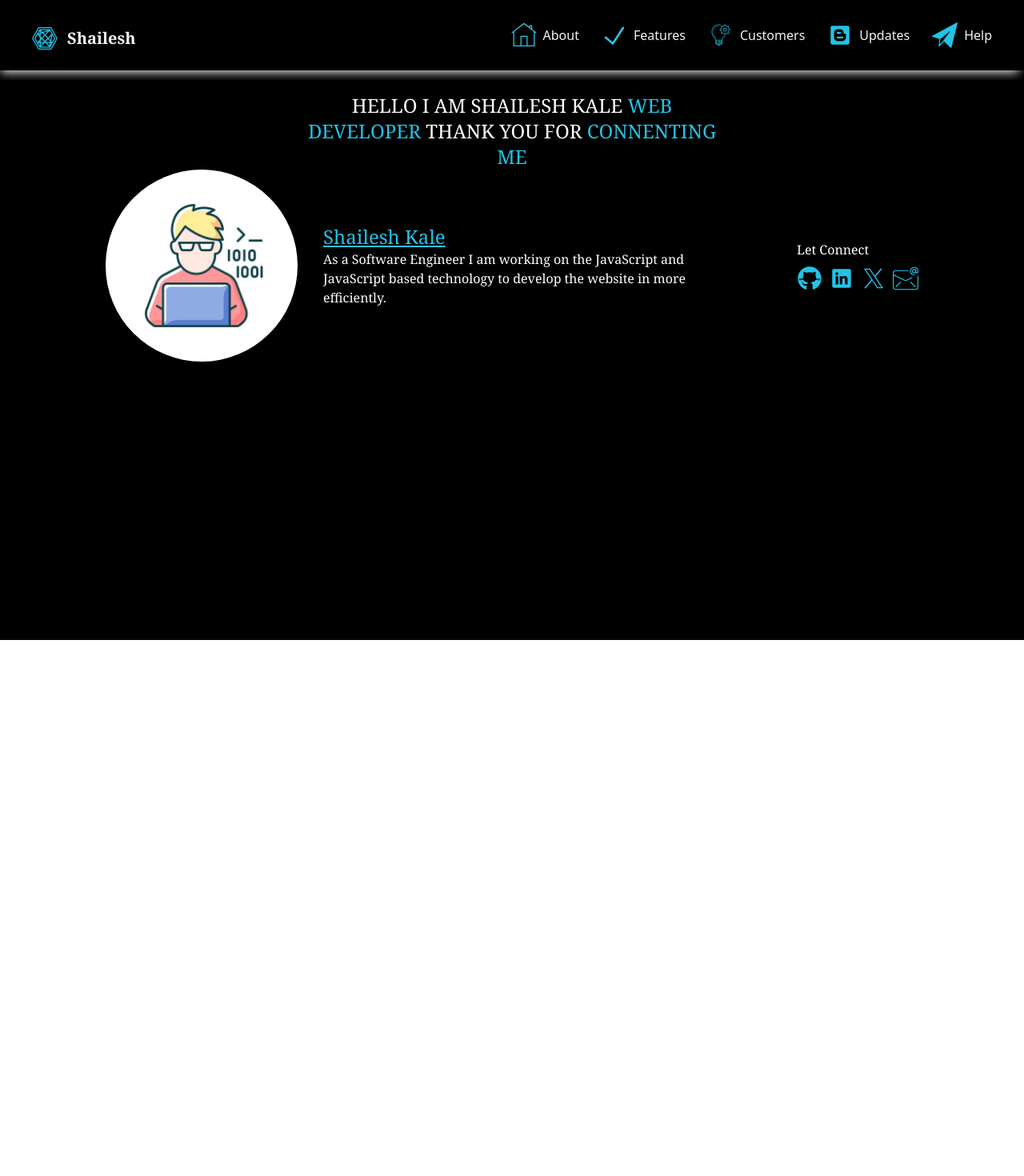
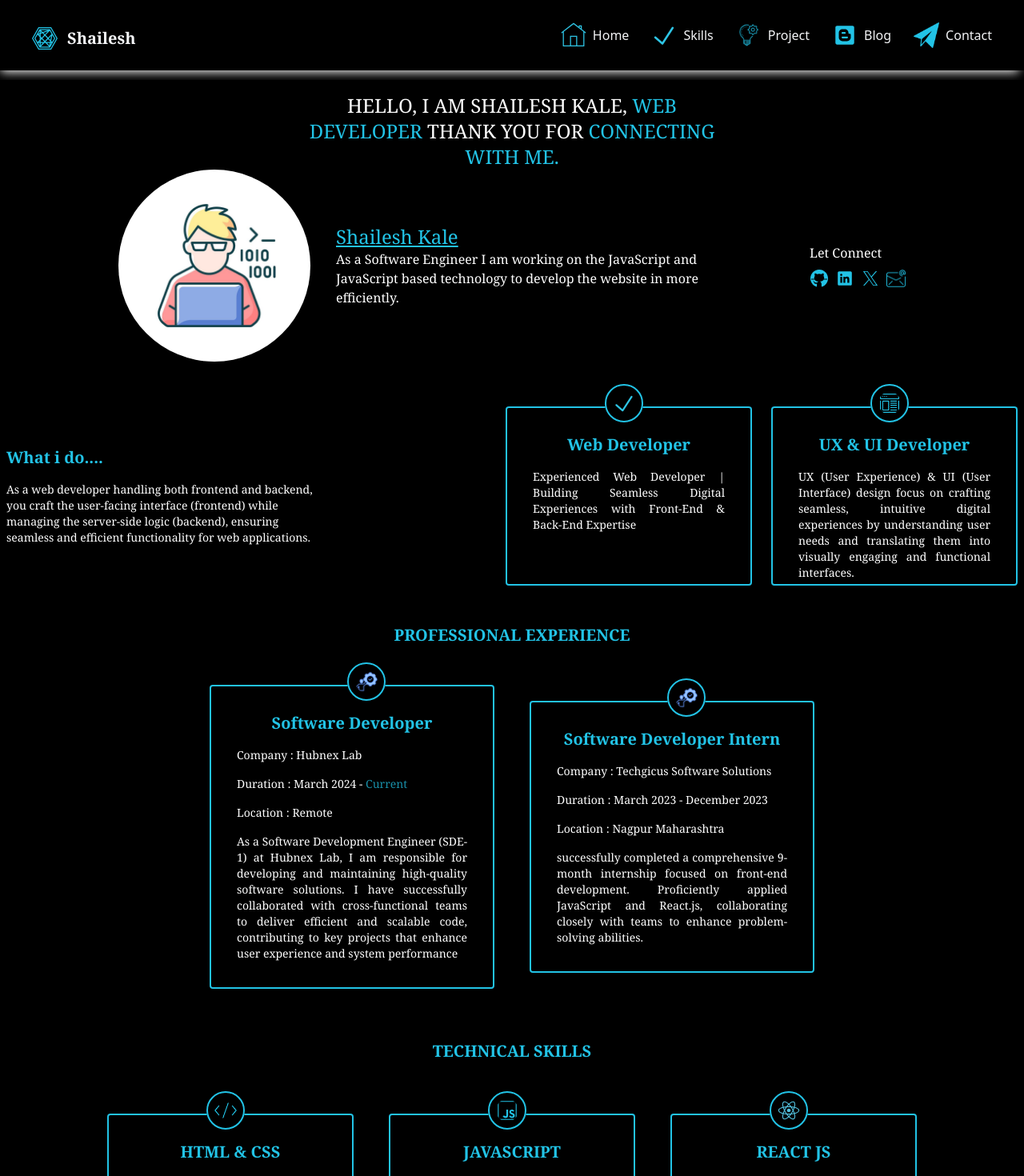
Before and after one commit to Shaileshkale17/shailesh-portfolio.info, a React (Vite) app in the folder frontend/: page / in a window 1280 px wide. Shown: the top 1470 px of the page at 80% size. Before the commit the page ends 800 px from the top, so only its background shows below. Built offline with nearby package versions, Linux system fonts and the light colour scheme.

Commit message:
adding new compontents

```diff
--- a/frontend/src/App.jsx
+++ b/frontend/src/App.jsx
@@ -4,14 +4,20 @@ import viteLogo from "/vite.svg";
 import "./App.css";
 import Navber from "./components/Navber/navber";
 import Hero from "./components/Hero/Hero";
+import DO from "./components/Do/DO";
+import EXPERIENCE from "./components/EXPERIENCE/EXPERIENCE";
+import SKILLS from "./components/SKILLS/SKILLS";
 
 function App() {
   const [count, setCount] = useState(0);
 
   return (
-    <div className="bg-black h-screen w-screen relative">
+    <div className="bg-black h-full w-full  relative ">
       <Navber />
       <Hero />
+      <DO />
+      <EXPERIENCE />
+      <SKILLS />
     </div>
   );
 }
--- /dev/null
+++ b/frontend/src/components/CardBox/Card.jsx
@@ -0,0 +1,30 @@
+import React from "react";
+import Images from "../../assets/Notes.png";
+const Card = ({
+  img = Images,
+  text = "Experienced Web Developer | Building Seamless Digital Experiences with Front-End & Back-End Expertise",
+  title = "Web Developer",
+}) => {
+  return (
+    <div className="relative">
+      <div className="absolute bg-black  -top-7 right-[8.5rem]  rounded-full ">
+        <img
+          src={img}
+          alt="img"
+          className="w-12 md:w-12 p-2 rounded-full"
+          style={{ border: "2px solid #22c3e6" }}
+        />
+      </div>
+      <div
+        className=" p-8 rounded flex flex-col gap-4"
+        style={{ border: "2px solid #22c3e6" }}>
+        <h3 className="text-center text-xl font-bold font-serif text-[#22c3e6]">
+          {title}
+        </h3>
+        <p className="w-60 h-28 text-justify text-sm font-serif">{text}</p>
+      </div>
+    </div>
+  );
+};
+
+export default Card;
--- /dev/null
+++ b/frontend/src/components/CardBox/CardJob.jsx
@@ -0,0 +1,49 @@
+import React from "react";
+import Images from "../../assets/Notes.png";
+const CardJob = ({
+  img = Images,
+  text = "Experienced Web Developer | Building Seamless Digital Experiences with Front-End & Back-End Expertise",
+  Company = "Company ",
+  location = "location ",
+  title = "Web Developer",
+  DurationStart = "DurationStart",
+  DurationEnd = "Current",
+}) => {
+  return (
+    <div className="relative">
+      <div className="absolute bg-black  -top-7 right-[8.5rem]  rounded-full ">
+        <img
+          src={img}
+          alt="img"
+          className="w-12 md:w-12 p-2 rounded-full"
+          style={{ border: "2px solid #22c3e6" }}
+        />
+      </div>
+      <div
+        className=" p-8 rounded flex flex-col gap-4"
+        style={{ border: "2px solid #22c3e6" }}>
+        <h3 className="text-center text-xl font-bold font-serif text-[#22c3e6]">
+          {title}
+        </h3>
+        <p className="w-72 text-start text-sm font-serif">
+          Company : {Company}
+        </p>
+        <p className="w-72 text-start text-sm font-serif ">
+          Duration : {DurationStart} -{" "}
+          <span
+            className={
+              DurationEnd === "Current" ? "text-[#22c3e6] animate-beep" : ""
+            }>
+            {DurationEnd}
+          </span>
+        </p>
+        <p className="w-72 text-start text-sm font-serif">
+          Location : {location}
+        </p>
+        <p className="w-72 h-auto text-justify text-sm font-serif">{text}</p>
+      </div>
+    </div>
+  );
+};
+
+export default CardJob;
--- /dev/null
+++ b/frontend/src/components/Do/DO.jsx
@@ -0,0 +1,37 @@
+import React from "react";
+import Card from "../CardBox/Card";
+import taskimage from "../../assets/icons8-tick.svg";
+import uxuiimage from "../../assets/UiUX.png";
+const DO = () => {
+  return (
+    <div className="flex flex-row  justify-center  mt-14 items-center">
+      <div className="flex flex-row text-white gap-60 justify-between items-center ">
+        <div className="flex flex-col gap-4">
+          <h2 className="text-xl font-bold font-serif text-[#22c3e6]">
+            What i do....
+          </h2>
+          <p className="w-96 text-sm font-serif">
+            As a web developer handling both frontend and backend, you craft the
+            user-facing interface (frontend) while managing the server-side
+            logic (backend), ensuring seamless and efficient functionality for
+            web applications.
+          </p>
+        </div>
+        <div className="flex flex-row gap-6">
+          <Card
+            text="Experienced Web Developer | Building Seamless Digital Experiences with Front-End & Back-End Expertise"
+            title="Web Developer"
+            img={taskimage}
+          />
+          <Card
+            title="UX & UI Developer"
+            text="UX (User Experience) & UI (User Interface) design focus on crafting seamless, intuitive digital experiences by understanding user needs and translating them into visually engaging and functional interfaces."
+            img={uxuiimage}
+          />
+        </div>
+      </div>
+    </div>
+  );
+};
+
+export default DO;
--- /dev/null
+++ b/frontend/src/components/EXPERIENCE/EXPERIENCE.jsx
@@ -0,0 +1,37 @@
+import React from "react";
+import CardJob from "../CardBox/CardJob";
+import job from "../../assets/job.png";
+const EXPERIENCE = () => {
+  return (
+    <div className="text-white mt-12 bg-black">
+      <h1 className="text-center text-xl font-bold font-serif text-[#22c3e6] uppercase">
+        Professional Experience
+      </h1>
+      <div className="flex flex-wrap justify-center items-center px-24 mt-12 gap-11">
+        <CardJob
+          title="Software Developer"
+          Company="Hubnex Lab"
+          location="Remote"
+          text="As a Software Development Engineer (SDE-1) at Hubnex Lab, I am responsible for developing and maintaining high-quality software solutions. I have
+          successfully collaborated with cross-functional teams to deliver efficient and scalable code, contributing to key projects that enhance user experience
+          and system performance"
+          DurationStart="March 2024"
+          DurationEnd="Current"
+          img={job}
+        />
+        <CardJob
+          title="Software Developer Intern"
+          Company=" Techgicus Software Solutions"
+          location=" Nagpur Maharashtra"
+          text="successfully completed a comprehensive 9-month internship focused on front-end development. Proficiently applied JavaScript and React.js,
+          collaborating closely with teams to enhance problem-solving abilities."
+          DurationStart="March 2023"
+          DurationEnd="December 2023"
+          img={job}
+        />
+      </div>
+    </div>
+  );
+};
+
+export default EXPERIENCE;
--- a/frontend/src/components/Hero/Hero.jsx
+++ b/frontend/src/components/Hero/Hero.jsx
@@ -10,10 +10,10 @@ const Hero = () => {
   return (
     <div className="text-white flex flex-col mt-3 bg-black ">
       <div className="flex items-center justify-center text-2xl ">
-        <h1 className="w-[40%] text-center mt-4 font-serif">
-          HELLO I AM SHAILESH KALE
-          <span className="text-[#22c3e6]"> WEB DEVELOPER </span> THANK YOU FOR
-          <span className="text-[#22c3e6]"> CONNENTING ME</span>
+        <h1 className="w-[40%] text-center mt-4 font-serif uppercase">
+          Hello, I am Shailesh Kale,
+          <span className="text-[#22c3e6]"> Web Developer </span> Thank you for
+          <span className="text-[#22c3e6]"> connecting with me.</span>
         </h1>
       </div>
       <div className="flex flex-col  md:flex-row flex-wrap  items-center justify-center">
@@ -44,7 +44,7 @@ const Hero = () => {
                 src={github}
                 alt="github"
                 class="icon"
-                className="w-4 md:w-8"
+                className="w-4 md:w-6"
               />
             </a>
             <a
@@ -54,11 +54,11 @@ const Hero = () => {
                 src={linkedin}
                 alt="Linkedin"
                 class="icon"
-                className="w-4 md:w-8"
+                className="w-4 md:w-6"
               />
             </a>
             <a href="https://twitter.com/Shaileshkale123" target="_blank">
-              <img src={twitter} alt="X" class="icon" className="w-4 md:w-8" />
+              <img src={twitter} alt="X" class="icon" className="w-4 md:w-6" />
             </a>
             <a
               href="https://mail.google.com/mail/?view=cm&amp;fs=1&amp;tf=1&amp;to=shaileshkale87730@gmail.com"
@@ -67,7 +67,7 @@ const Hero = () => {
                 src={mail}
                 alt="mailBox"
                 class="icon"
-                className="w-4 md:w-8"
+                className="w-4 md:w-6"
               />
             </a>
           </div>
--- a/frontend/src/components/Navber/navber.jsx
+++ b/frontend/src/components/Navber/navber.jsx
@@ -12,11 +12,11 @@ import cancel from "../../assets/cancel.svg";
 const Navber = () => {
   const [open, setOpen] = useState(false);
   const DataLink = [
-    { name: "About", link: "#about", img: Home },
-    { name: "Features", link: "#features", img: Skills },
-    { name: "Customers", link: "#customers", img: Project },
-    { name: "Updates", link: "#updates", img: Blog },
-    { name: "Help", link: "#help", img: Contact },
+    { name: "Home", link: "/", img: Home },
+    { name: "Skills", link: "#Skills", img: Skills },
+    { name: "Project", link: "#Project", img: Project },
+    { name: "Blog", link: "#Blog", img: Blog },
+    { name: "Contact", link: "#Contact", img: Contact },
   ];
 
   return (
--- /dev/null
+++ b/frontend/src/components/SKILLS/SKILLS.jsx
@@ -0,0 +1,46 @@
+import React from "react";
+import Html_CSS from "../../assets/Html_CSS.png";
+import javascript from "../../assets/icons8-javascript.svg";
+import REACTJS from "../../assets/react-svgrepo-com.svg";
+import UXUI from "../../assets/UiUX.png";
+import mern from "../../assets/Web_developer.png";
+import Card from "../CardBox/Card";
+const SKILLS = () => {
+  return (
+    <div className="text-white  bg-black">
+      <h1 className="text-center py-16 text-xl font-bold font-serif text-[#22c3e6] uppercase">
+        Technical Skills
+      </h1>
+
+      <div className="flex flex-wrap justify-center items-center px-24  gap-11">
+        <Card
+          title="HTML & CSS"
+          text="HTML is the structural language that forms the content of a webpage, while CSS is used for styling and design, enabling the visual presentation of that content."
+          img={Html_CSS}
+        />
+        <Card
+          title="JAVASCRIPT"
+          text="JavaScript is a versatile programming language used for web development, allowing dynamic interactions on websites, from simple animations to complex applications, through its powerful scripting capabilities."
+          img={javascript}
+        />
+        <Card
+          title="REACT JS"
+          text="React.js is a powerful JavaScript library used for building user interfaces, enabling efficient creation of interactive web applications through its component-based architecture."
+          img={REACTJS}
+        />
+        <Card
+          title="UX & UI"
+          text="UX (User Experience) & UI (User Interface) design focus on crafting seamless, intuitive digital experiences by understanding user needs and translating them into visually engaging and functional interfaces."
+          img={UXUI}
+        />
+        <Card
+          title="MERN STACK"
+          text="The MERN stack comprises MongoDB, Express.js, React, and Node.js, offering a robust, full-stack JavaScript framework for building web applications, from the backend to the frontend, with seamless data flow and scalability."
+          img={mern}
+        />
+      </div>
+    </div>
+  );
+};
+
+export default SKILLS;
--- a/frontend/tailwind.config.js
+++ b/frontend/tailwind.config.js
@@ -2,7 +2,17 @@
 export default {
   content: ["./index.html", "./src/**/*.{js,ts,jsx,tsx}"],
   theme: {
-    extend: {},
+    extend: {
+      keyframes: {
+        beep: {
+          "0%, 100%": { opacity: 1 },
+          "50%": { opacity: 0 },
+        },
+      },
+      animation: {
+        beep: "beep 1s infinite",
+      },
+    },
+    plugins: [],
   },
-  plugins: [],
 };
```
Also changed, not shown: frontend/src/assets/job.png (added).
